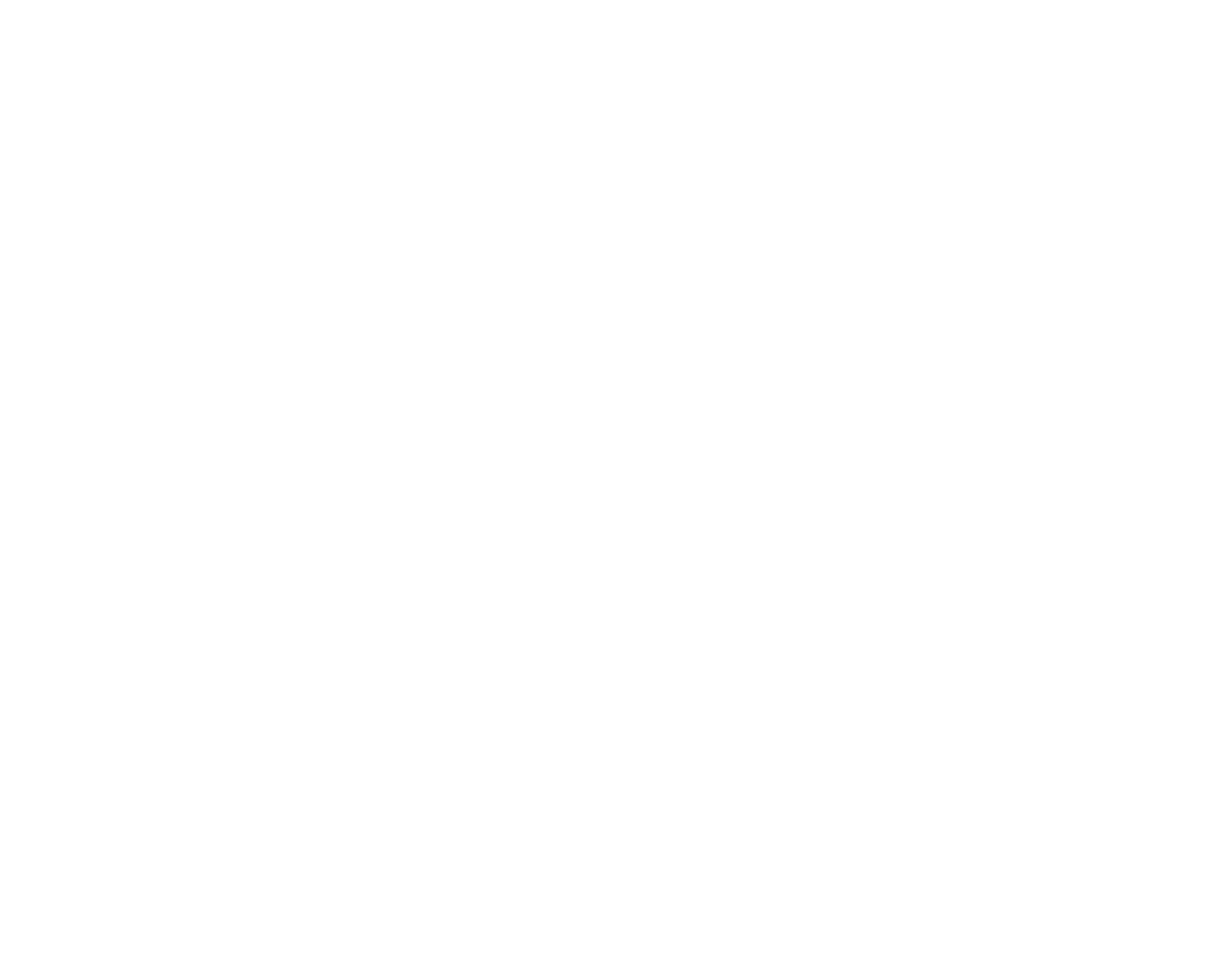
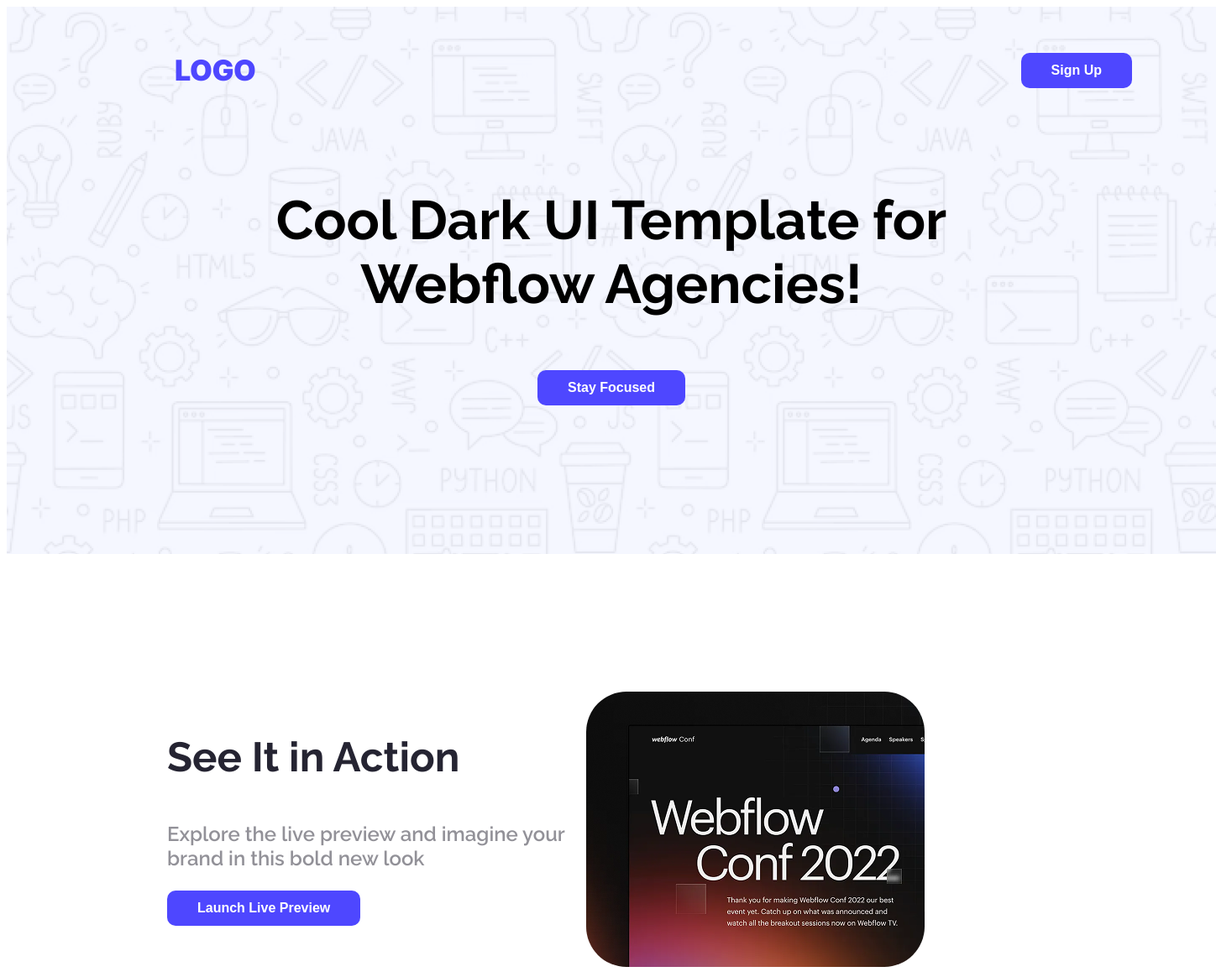
Before and after one commit to muhammad-mustakim/b12a01-assignment, a plain HTML site: page index.html in a window 1280 px wide. Shown: the whole page at 84% size, 1448 px wide, since content can reach past the window. Before the commit the page ends 800 px from the top, so only its background shows below. Drawn offline with Linux system fonts and the light colour scheme.

Commit message:
banner and action section added

```diff
--- a/index.html
+++ b/index.html
@@ -12,15 +12,31 @@
     />
     <link rel="stylesheet" href="styles/styles.css" />
   </head>
-  <body>
-    <header>
-
+  <body class="raleway-normal">
+    <header class="header bg-pic">
+      <nav>
+        <h3 class="inter-normal">LOGO</h3>
+        <a><button class="btn-primary">Sign Up</button></a>
+      </nav>
+      <div class="banner">
+        <h3 class="banner-title">Cool Dark UI Template for Webflow Agencies!</h3>
+        <button class="btn-primary btn-2">Stay Focused</button>
+      </div>
     </header>
     <main>
-
+      <section class="section-items">
+        <div class="section">
+          <ul class="list">
+            <li class="section-title"><h3>See It in Action</h3></li>
+            <li class="section-description"><p>Explore the live preview and imagine your brand in this bold new look</p></li>
+            <li class="section-button"><button class="btn-primary">Launch Live Preview</button></li>
+          </ul>
+        </div>
+        <div>
+          <img class="section-img" src="Images/wc-mini.png" alt="">
+        </div>
+      </section>
     </main>
-    <footer>
-
-    </footer>
+    <footer></footer>
   </body>
 </html>
--- a/styles/styles.css
+++ b/styles/styles.css
@@ -3,11 +3,99 @@
   font-family: "Raleway", sans-serif;
   font-optical-sizing: auto;
   font-style: normal;
+  font-size: 34;
+  font-weight: bold;
 }
-
 
 .inter-normal {
   font-family: "Inter", sans-serif;
   font-optical-sizing: auto;
   font-style: normal;
+  font-weight: bolder;
+  font-size: 34px;
+  color: #4E47FF;
 }
+
+.header{
+
+}
+nav{
+  display: flex;
+    align-items: center;
+    justify-content: space-between;
+    margin: 0 150px;
+    padding: 0 50px;
+    width: 1140px;
+    height: 151px;
+    gap: auto;
+}
+.bg-pic{
+  background-image: url(../Images/Hero-bg.png);
+  background-repeat: no-repeat;
+  height: 700px;
+  width: 1440px;
+  align-items: center;
+}
+nav h3{
+  justify-items: center;
+}
+nav a{
+  text-decoration: none;
+}
+.btn-primary{
+  background-color: #4E47FF;
+  color:white;
+  font-size: 16px;
+  border: none;
+  padding: 12px 36px;
+  font-weight: bold;
+  border-radius: 10px;
+}
+.btn-2{
+  justify-items: center;
+}
+/* banner style */
+.banner{
+  text-align: center;
+  margin-bottom: 152px;
+}
+.banner-title{
+  font-weight: bold;
+  font-size: 65px;
+  width: 905px;
+  margin-left:267.5px ;
+  height:auto ;
+  justify-items: center;
+}
+
+
+/* section styles */
+.section-items{
+  display: flex;
+  justify-content: space-around;
+  margin: 116px 160px 0 140px;
+}
+section div ul{
+  list-style: none;
+}
+.section-title{
+  font-weight: bold;
+  font-size: 42px;
+  color: #252432;
+}
+.section-description{
+  font-weight: 600 ;
+  font-size: 24px;
+  color:rgba(37, 36, 50, 0.5);
+}
+.section{
+  width:517px ;
+  height:203px ;
+  justify-items: left;
+  gap: 23px;
+}
+.section-img{
+  width: 403px;
+  height: 328px;
+  border-radius: 48px;
+}
```
